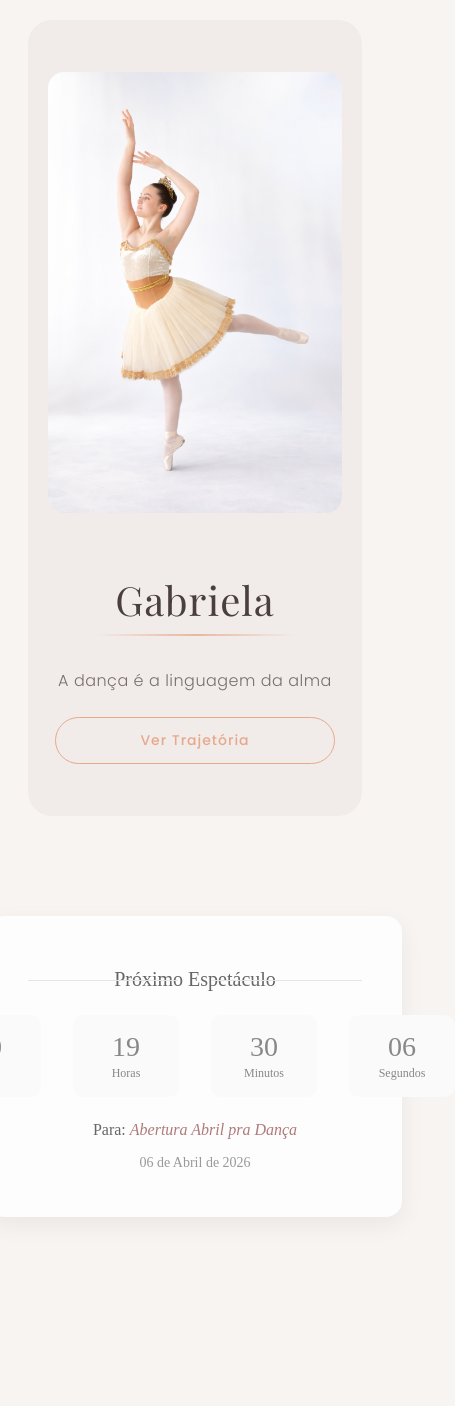
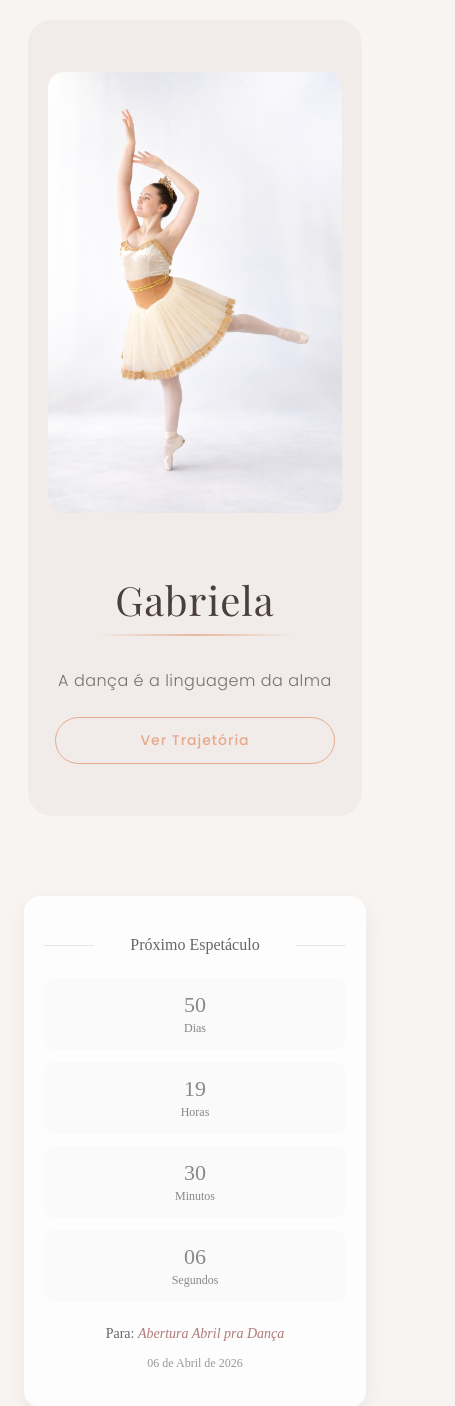
Before and after one commit to marianefreitas/portfolio-ballet, an Angular app: page /pages/home in a window 390 px wide. Shown: the top 1406 px of the page, 455 px wide, since content can reach past the window. Before the commit the page ends 1305 px from the top, so only its background shows below. Built offline with nearby package versions, Linux system fonts and the light colour scheme.

Commit message:
add responsividade no card contagem regressiva

```diff
--- a/src/app/pages/home/home.component.css
+++ b/src/app/pages/home/home.component.css
@@ -255,6 +255,50 @@
         max-width: 280px;
         margin: 0 auto;
     }
+
+    .next-show {
+        padding: 60px 16px;
+    }
+
+    .card {
+        padding: 24px 20px;
+    }
+
+    .countdown {
+        gap: 12px;
+        flex-wrap: wrap;
+    }
+
+    .divider {
+        display: none;
+    }
+
+    .time-box {
+        flex: 1 1 40%;
+        min-width: unset;
+        padding: 14px;
+    }
+
+    .time-box span {
+        font-size: 22px;
+    }
+
+    .label::before,
+    .label::after {
+        width: 50px;
+    }
+
+    .label {
+        font-size: 16px;
+    }
+
+    .show-name {
+        font-size: 14px;
+    }
+
+    .show-date {
+        font-size: 12px;
+    }
 }
 
 /* =========================
```
